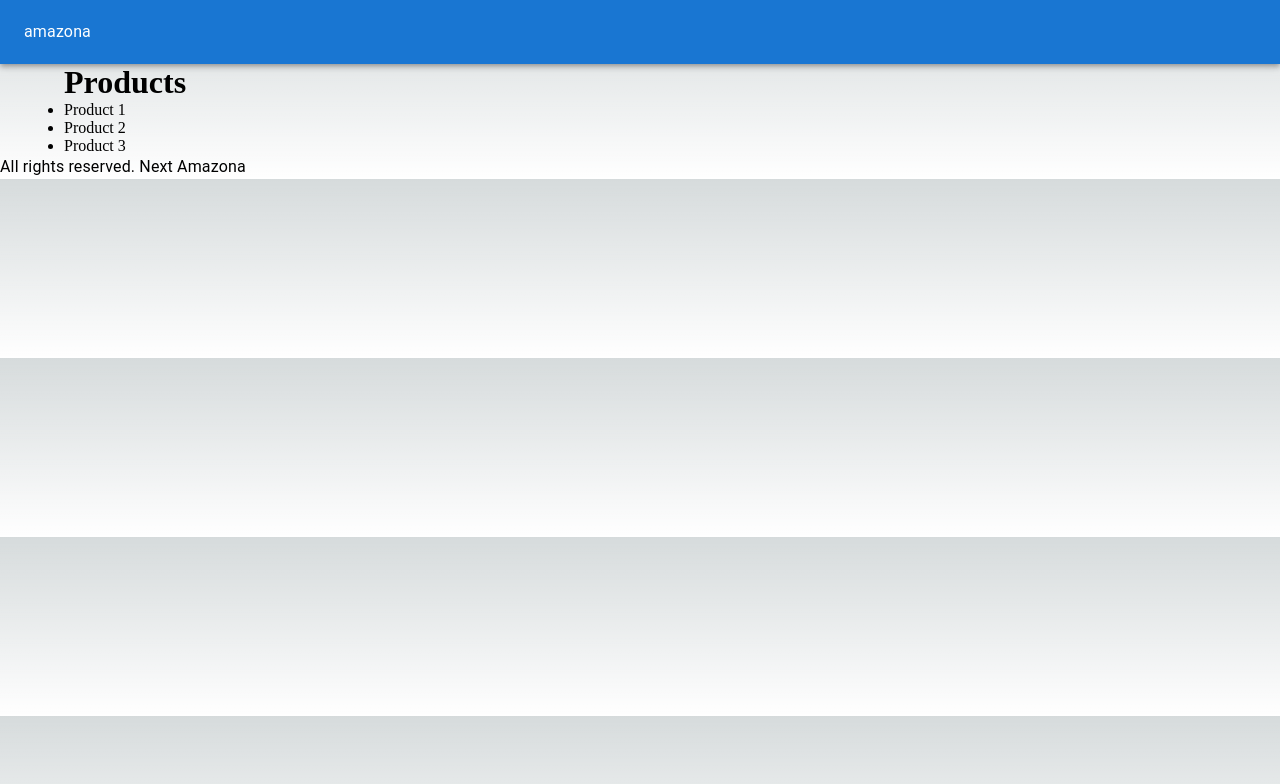
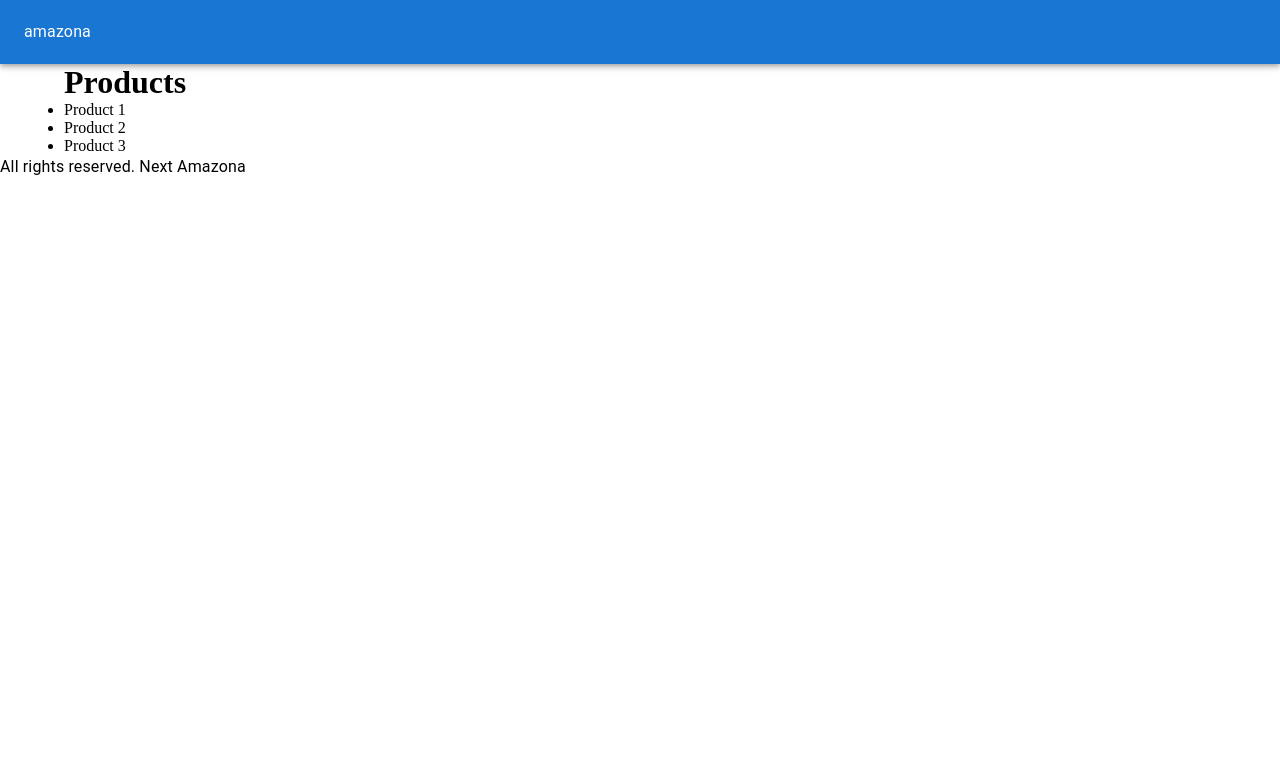
Before and after one commit to KptCnyt/amazona-ecommerce, a Next.js app: page / in a window 1280 px wide. Shown: the top 784 px of the page. Built offline with nearby package versions, Linux system fonts and the light colour scheme.

Commit message:
Question solved

```diff
--- a/src/styles/globals.css
+++ b/src/styles/globals.css
@@ -86,13 +86,13 @@
 }
 
 body {
-  color: rgb(var(--foreground-rgb));
+  /* color: rgb(var(--foreground-rgb));
   background: linear-gradient(
       to bottom,
       transparent,
       rgb(var(--background-end-rgb))
     )
-    rgb(var(--background-start-rgb));
+    rgb(var(--background-start-rgb)); */
 }
 
 a {
```
